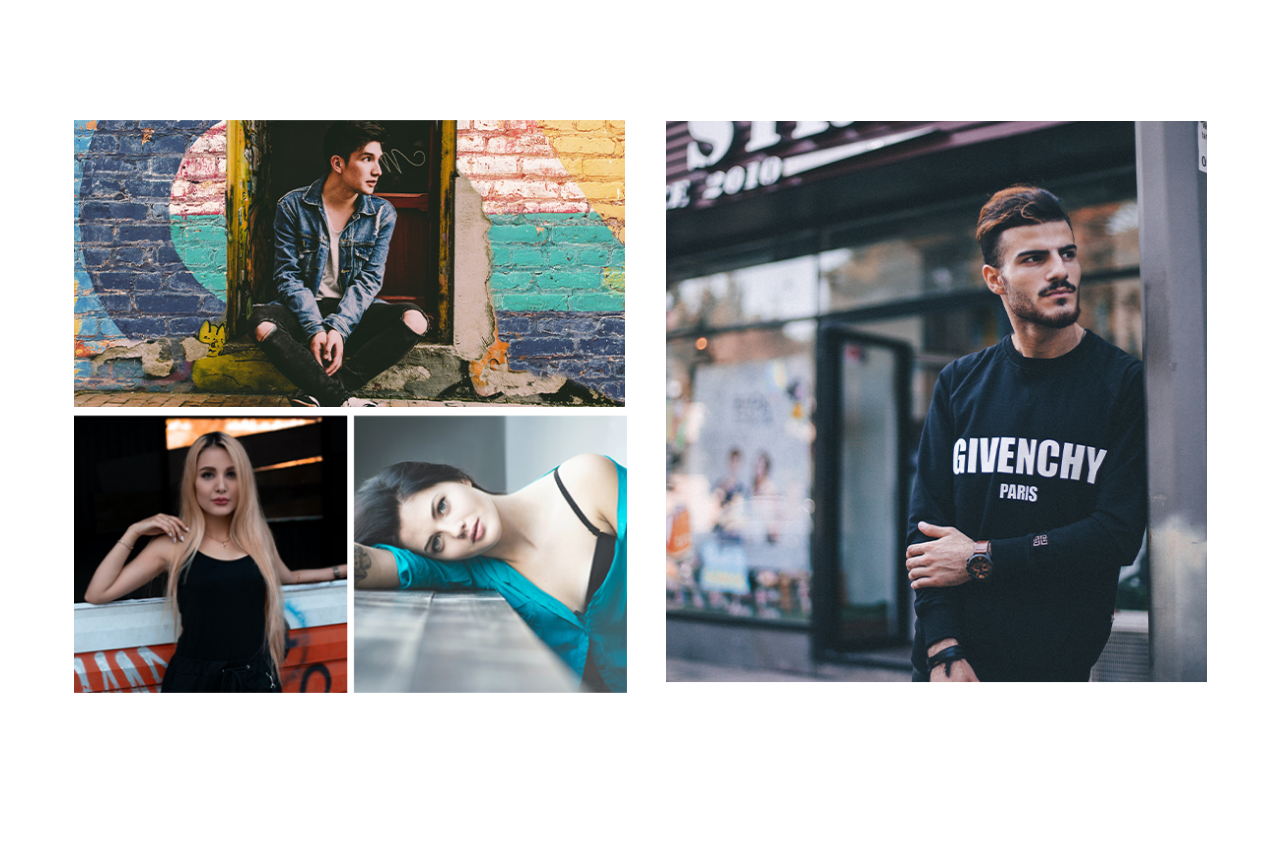
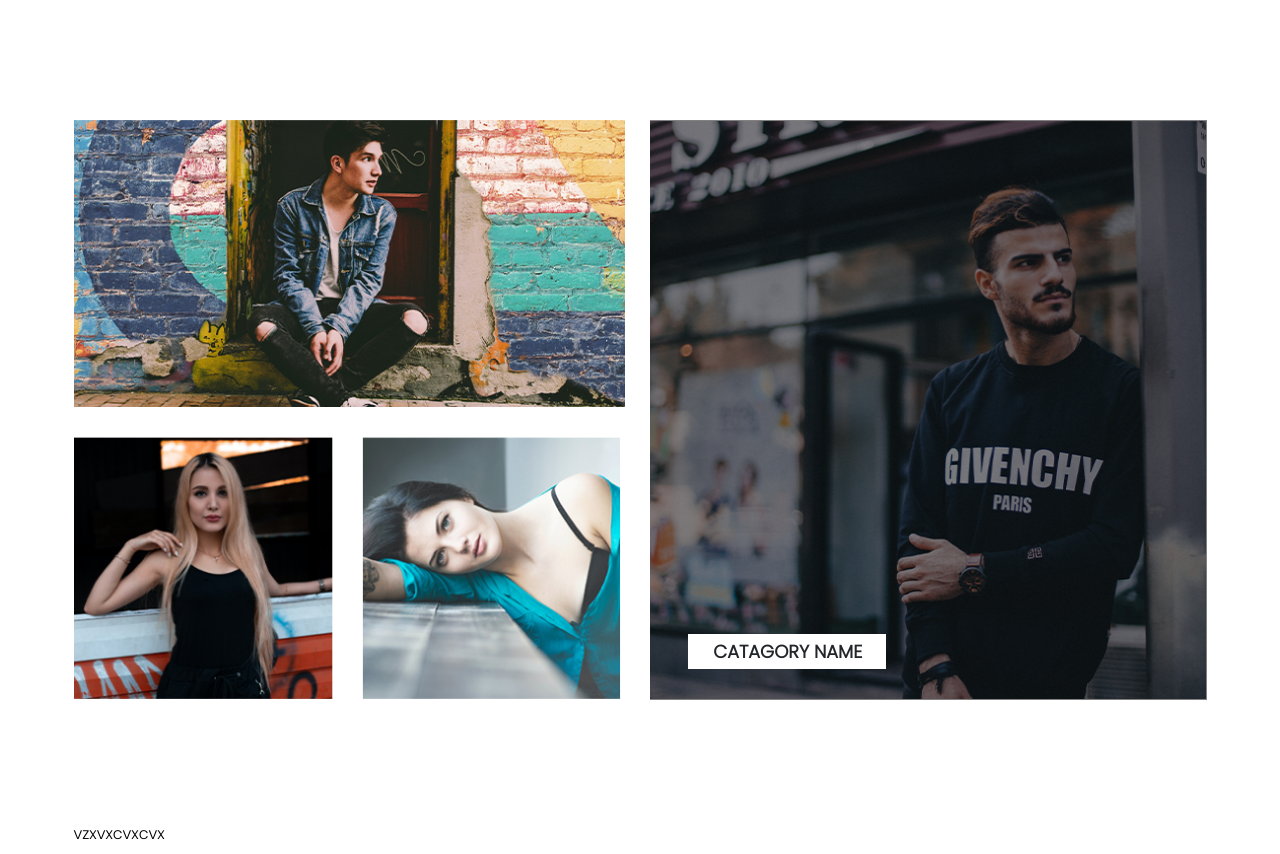
Before and after one commit to Slemg/CreateLayoutStore, a plain HTML site: page index.html in a window 1280 px wide. Shown: the part 868-1722 px from the top of the page. Before the commit the page ends 1576 px from the top, so only its background shows below. Drawn offline with Linux system fonts and the light colour scheme.

Commit message:
third commit

```diff
--- a/index.html
+++ b/index.html
@@ -53,6 +53,8 @@
             </div>
             <div class="second-column">
                 <img class="man-two" src="image/5.png">
+                <img class="rectangle" src="image/Rectangle 8.png">
+                <span>CATAGORY NAME</span>
             </div>
             </div>
 
@@ -61,7 +63,13 @@
 
         </section>
         <section class="women's-fashion">
+            <div class="container-women">
+vzxvxcvxcvx
 
+
+
+
+            </div>
 
 
 
--- a/style.css
+++ b/style.css
@@ -22,7 +22,6 @@ i {
 
 p {
     font-weight: 700;
-    justify-content: end;
 }
 span {
     margin-right: 15px;
@@ -99,14 +98,66 @@ span {
     max-width: 1133px;
     margin: 0 auto;
     display: flex;
+    margin-bottom: 114px;
 }
-.first-column,.second-column {
-    justify-content: baseline;
+.second-column span {
+    background-color: #FFFF;
+    position: absolute;
+    top: 0;
+    right: 0;
+    margin-right: 321px;
+    margin-top: 514px;
+    padding:4px 24px 4px 25px;
+    font-size: 18px;
+    line-height: 27px;
+    font-weight: 700;
+    color:#22262A;
+    z-index: 3;
 }
+.second-column {
+    position: relative;
+
+}
+
 .man-two {
-    height:563px
+    height:580px;
+    position: absolute;
+}
+.rectangle {
+    z-index:2;
+    position: relative;
+    height: 580px;
+}
+.man-one {
+    margin-bottom: 22px;
+    margin-right: 25px;
+}
+.girl-one {
+    margin-right: 25px;
 }
 .girl-two,.girl-one {
     display: inline-block;
-    width: 46.4%;
+    width: 45%;
 }
+
+
+
+
+
+
+
+
+
+
+
+
+
+
+
+
+
+
+.container-women {
+    max-width: 1133px;
+    margin: 0 auto;
+}
```
Also changed, not shown: image/Rectangle 8.png (added).
